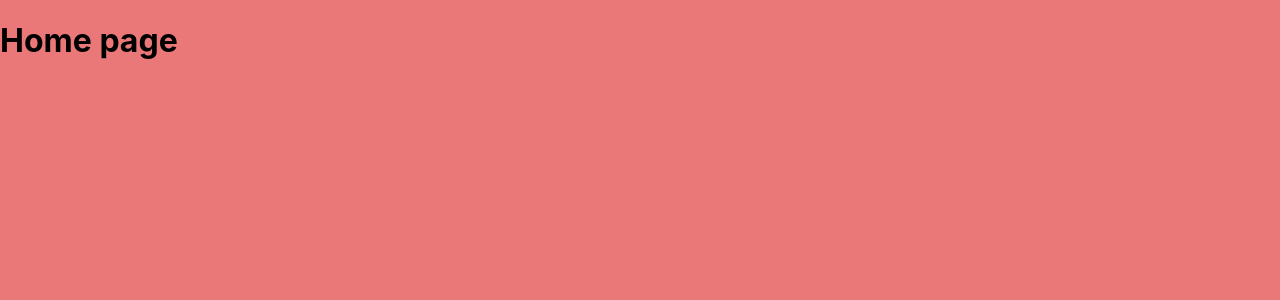
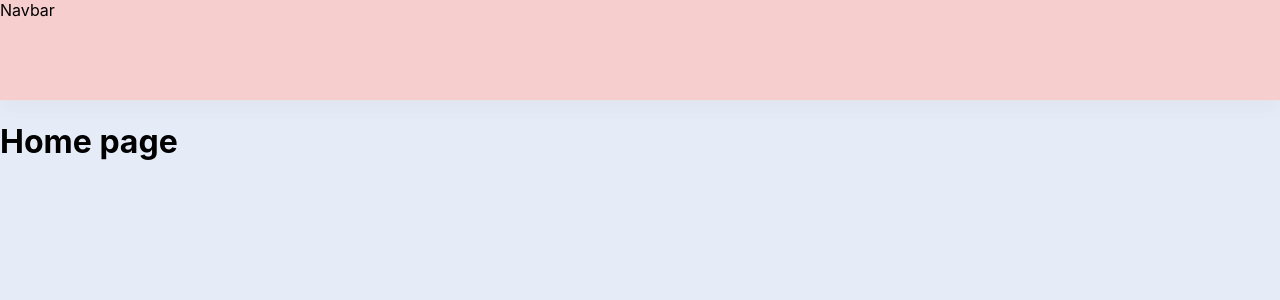
Before and after one commit to Angel-cuba/Front_TS_project, a React (Create React App) app: page / in a window 1280 px wide. Shown: the top 300 px of the page. Built offline with nearby package versions, Linux system fonts and the light colour scheme.

Commit message:
Getting the context

```diff
--- a/src/App.tsx
+++ b/src/App.tsx
@@ -1,11 +1,14 @@
-import React from 'react'
+import React, { useState } from 'react';
+import { ThemeManager } from './Context/Context';
 
-import Routes from './Routes/Routes'
+import Routes from './Routes/Routes';
 
 export default function App() {
+  const [theme, setTheme] = useState('light');
+
   return (
-    <>
+    <ThemeManager.Provider value={{ theme, setTheme }}>
       <Routes />
-    </>
-  )
+    </ThemeManager.Provider>
+  );
 }
--- /dev/null
+++ b/src/Styles/Components/Navbar.scss
@@ -0,0 +1,10 @@
+.navbar {
+  width: 100%;
+  height: 100px;
+  background-color: rgb(246, 206, 206);
+  border-bottom: 1px solid #e5e5e5;
+  box-shadow: 0 10px 15px rgba(0, 0, 0, 0.0239);
+  padding: 0;
+  position: relative;
+  z-index: 1000;
+}
--- a/src/Styles/index.scss
+++ b/src/Styles/index.scss
@@ -1,14 +1,12 @@
 body {
   margin: 0;
-  font-family: -apple-system, BlinkMacSystemFont, 'Segoe UI', 'Roboto', 'Oxygen',
-    'Ubuntu', 'Cantarell', 'Fira Sans', 'Droid Sans', 'Helvetica Neue',
-    sans-serif;
+  font-family: -apple-system, BlinkMacSystemFont, 'Segoe UI', 'Roboto', 'Oxygen', 'Ubuntu',
+    'Cantarell', 'Fira Sans', 'Droid Sans', 'Helvetica Neue', sans-serif;
   -webkit-font-smoothing: antialiased;
   -moz-osx-font-smoothing: grayscale;
-  background-color: #eb7878;
+  background-color: #abbce94b;
 }
 
 code {
-  font-family: source-code-pro, Menlo, Monaco, Consolas, 'Courier New',
-    monospace;
+  font-family: source-code-pro, Menlo, Monaco, Consolas, 'Courier New', monospace;
 }
--- a/src/components/Navbar.tsx
+++ b/src/components/Navbar.tsx
@@ -1,7 +1,11 @@
-import React from 'react'
+import React, { useContext } from 'react';
+import { ThemeManager } from '../Context/Context';
+import '../Styles/Components/Navbar.scss';
 
 const Navbar = () => {
-  return <div>Navbar</div>
-}
+  const { theme } = useContext(ThemeManager);
+  console.log('theme from Navbar : ', theme);
+  return <div className="navbar">Navbar</div>;
+};
 
-export default Navbar
+export default Navbar;
--- a/src/pages/Home.tsx
+++ b/src/pages/Home.tsx
@@ -1,9 +1,14 @@
-import React from 'react'
+import React, { useContext } from 'react';
+import Navbar from '../components/Navbar';
+import { ThemeManager } from '../Context/Context';
 
 export default function Home() {
+  const { theme } = useContext(ThemeManager);
+  console.log('theme is : ', theme);
   return (
     <>
+      <Navbar />
       <h1>Home page</h1>
     </>
-  )
+  );
 }
```
Also changed, not shown: src/index.tsx (+4 -4 lines).
